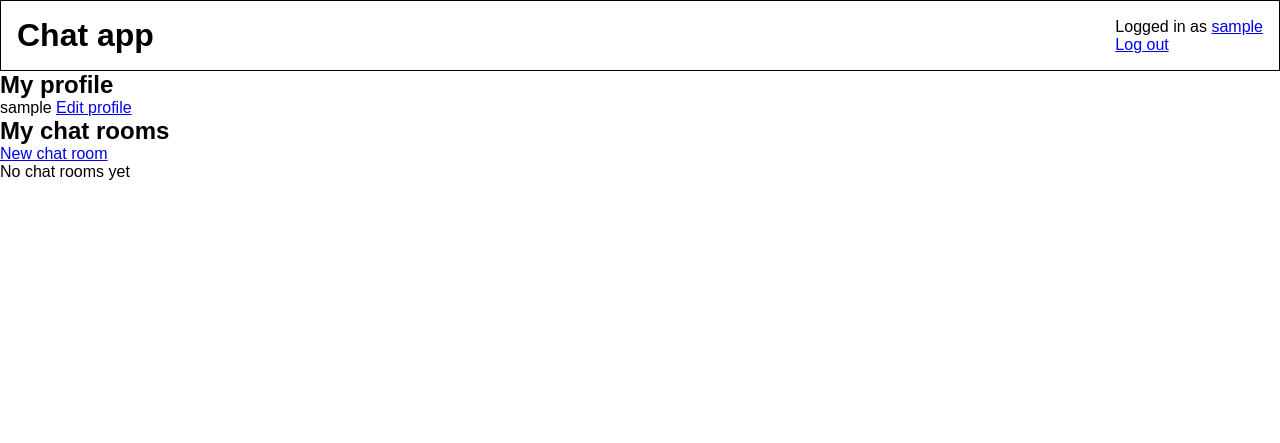
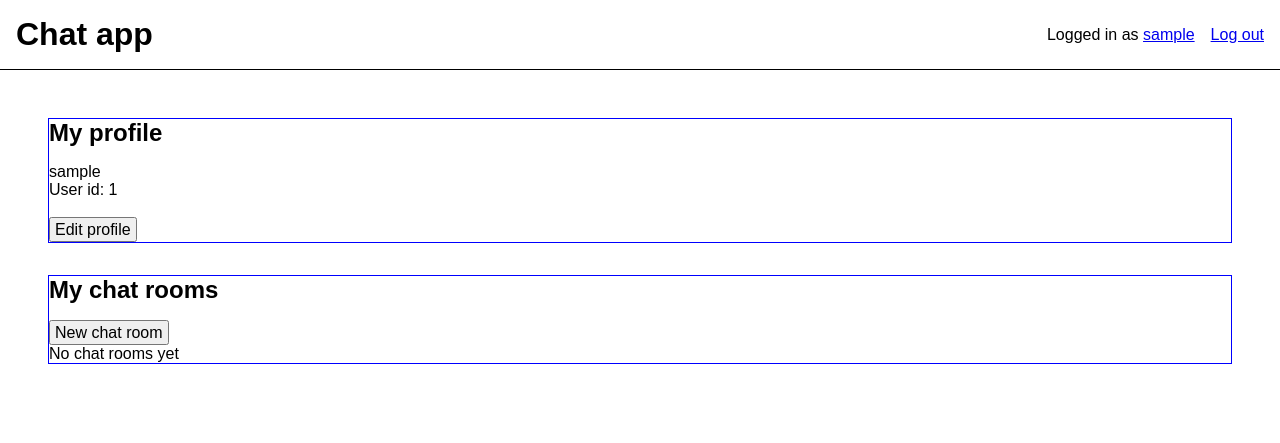
Before and after one commit to mkankaan/csbproject, a Flask app: page /user/1 in a window 1280 px wide. Shown: the top 443 px of the page. Run offline with Flask 3, Linux system fonts and the light colour scheme; the visitor is signed in with stand-in values (Sample User, id 1); data comes from the database, SQL or seed files in the repository; data that the repository does not hold is empty.

Commit message:
Finish user page view

```diff
--- a/app.py
+++ b/app.py
@@ -103,6 +103,8 @@ def user_page(user_id):
 
         for member in room_members:
             chat_rooms[room_id]["members"].append(member["username"])
+        print(chat_rooms)
+
 
     return render_template("user.html", user=user, chat_rooms = chat_rooms)
 
--- a/static/main.css
+++ b/static/main.css
@@ -8,14 +8,17 @@
   font-size: 1rem;
 }
 
-h1 {
+h1 a, h1 a:visited {
     font-size: 2rem;
     font-weight: bold;
+    text-decoration: none;
+    color: #000000;
 }
 
 h2 {
     font-size: 1.5rem;
     font-weight: bold;
+    padding-bottom: 1rem;
 }
 
 header {
@@ -23,8 +26,20 @@ header {
     flex-direction: row;
     justify-content: space-between;
     align-items: center;
-    border: 1px solid #000000;
+    border-bottom: 1px solid #000000;
     padding: 1em;
+    max-height: 5rem;
+}
+
+.header-links {
+    display: flex;
+    flex-direction: row;
+    gap: 1rem;
+}
+
+section {
+    border: 1px solid blue;
+    margin-bottom: 2rem;
 }
 
 form {
@@ -35,9 +50,9 @@ form {
 }
 
 form.add-member {
-    border: 1px solid red;
     display: grid;
     gap: 1rem;
+    align-content: center;
 }
 
 .center {
@@ -66,8 +81,14 @@ form.vertical-form {
 
 .message-scrollbox {
     display: flex;
-    flex-direction: column;
+    flex-direction: column-reverse;
     gap: .5rem;
+    border: 1px solid #000000;
+    border-radius: .5rem;
+    padding: 1rem;
+    flex-grow: 1;
+    overflow: scroll;
+    max-height: 60vh;
 }
 
 .message {
@@ -89,3 +110,68 @@ form.vertical-form {
 .date {
     font-style: italic;
 }
+
+
+.chatroom-container {
+    display: flex;
+    flex-direction: column;
+    height: 100vh;
+    max-height: 100vh;
+}
+
+.message-container {
+    display: flex;
+    flex-direction: column;
+    gap: 1rem;
+}
+
+.message-container > * {
+    width: min(95%, 60rem);
+    margin: auto;
+}
+
+footer > * {
+    width: min(95%, 60rem);
+    margin: auto;
+    display: flex;
+    flex-direction: column;
+    align-items: flex-end;
+    gap: 1rem;
+    padding-top: 1rem;
+}
+
+footer input[type="text"] {
+    width: 30rem;
+}
+
+.user-list {
+    display: flex;
+    flex-direction: row;
+    justify-content: space-between;
+}
+
+button, input[type="submit"] {
+    padding: .1rem .25rem;
+}
+
+.content {
+    padding: 3rem;
+}
+
+.room-summary {
+    border: 1px solid #000000;
+    border-radius: .5rem;
+    padding: 1rem;
+    margin-top: 1rem;
+    display: flex;
+    flex-direction: row;
+    align-items: center;
+    justify-content: space-between;
+    width: min(100%, 40rem);
+}
+
+.room-summary a, .room-summary a:visited {
+    font-weight: bold;
+    font-size: 1.25rem;
+    color: #000000;
+}
--- a/templates/layout.html
+++ b/templates/layout.html
@@ -5,20 +5,15 @@
     <link rel="stylesheet" href="/static/main.css" />
   </head>
   <body>
-        <header>
-            <h1>Chat app</h1>
-            <div>
+         <header>
+            <h1><a href="/">Chat app</a></h1>
+            <div class="header-links">
                 {% if session.username %}
-                <p>
-                Logged in as
-                <a href="/user/{{ session.user_id }}"
-                  >{{ session.username }}</a
-                >
-                </p>
-                <a href="/logout">Log out</a>
+                <span>Logged in as
+                <a href="/user/{{ session.user_id }}">{{ session.username }}</a></span>
+                <span><a href="/logout">Log out</a></span>
                 {% else %}
-                <a href="/login">Log in</a>
-                <a href="/register">Register</a>
+                <a href="/login">Log in</a> <a href="/register">Register</a>
                 {% endif %}
             </div>
         </header>
--- a/templates/login.html
+++ b/templates/login.html
@@ -23,6 +23,6 @@ endblock %} {% block content %}
     />
   </form>
 
-  <a href="/register">Create account</a>
+  <br/><a href="/register">Create account</a>
 
 {% endblock %}
--- a/templates/register.html
+++ b/templates/register.html
@@ -13,6 +13,6 @@ endblock %} {% block content %}
     <input type="submit" value="Create account" />
   </form>
 
-    <a href="/">Go back</a>
+</br><a href="/">Go back</a>
 
 {% endblock %}
--- a/templates/user.html
+++ b/templates/user.html
@@ -2,26 +2,33 @@
 <section>
     <h2>My profile</h2>
 
-    {{ user.username }}
-    <a href="/edit_profile">Edit profile</a>
+    <p>{{ user.username }}</p>
+    <p>User id: {{ user.id }}</p>
+    </br>
+    <a href="/edit_profile"><button>Edit profile</button></a>
 </section>
 
 <section>
     <h2>My chat rooms</h2>
 
-    <a href="/new_room">New chat room</a>
+    <a href="/new_room"><button>New chat room</button></a>
 
     {% if chat_rooms %}
         <ul>
             {% for room in chat_rooms.values() %}
-                <li>
+                <li class="room-summary">
+                    <div>
                     <a href="/room/{{ room.id }}">{{ room.name }}</a>
+                    <p>{{ room.members | join(', ') }}</p>
+                    </div>
+                    <div>
                     Owner:
                     {% if room.owner == session.user_id %}
                         You
                     {% else %}
                         {{ room.owner_username }}
                     {% endif %}
+                    </div>
                 </li>
             {% endfor%}
         </ul>
```
Also changed, not shown: messages.py (+5 -2 lines), templates/room.html (+42 -7 lines), members.py (line endings or trailing spaces).
